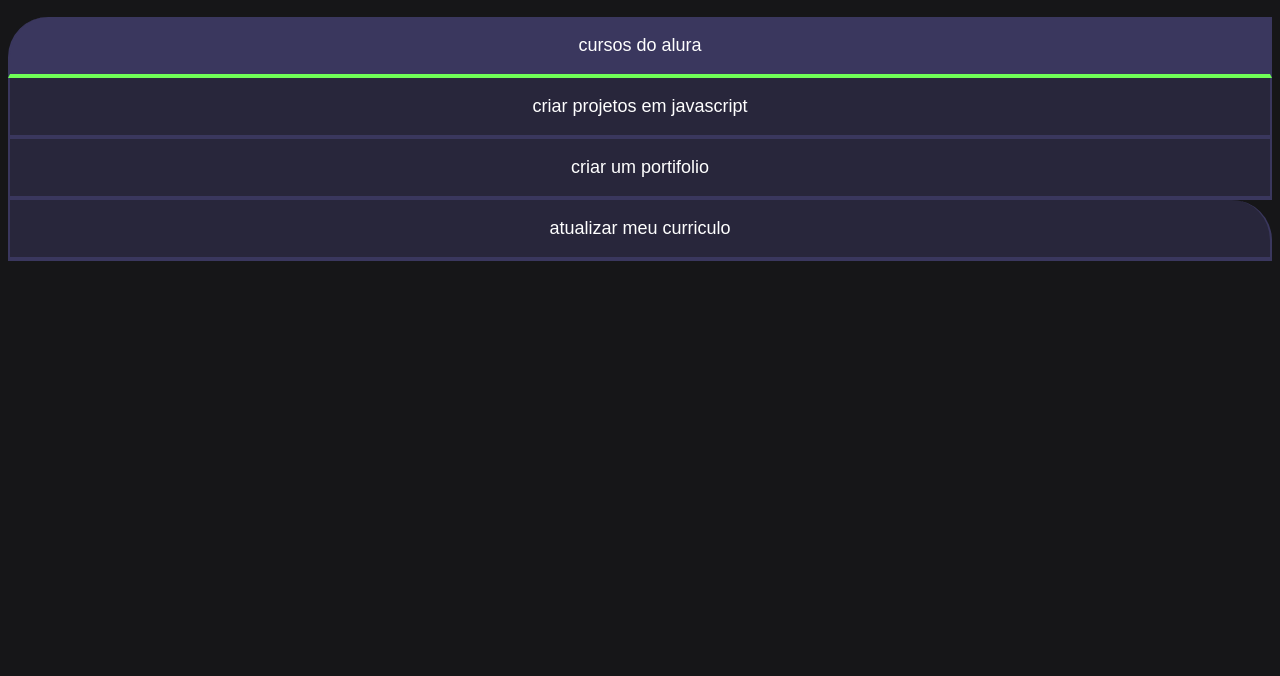
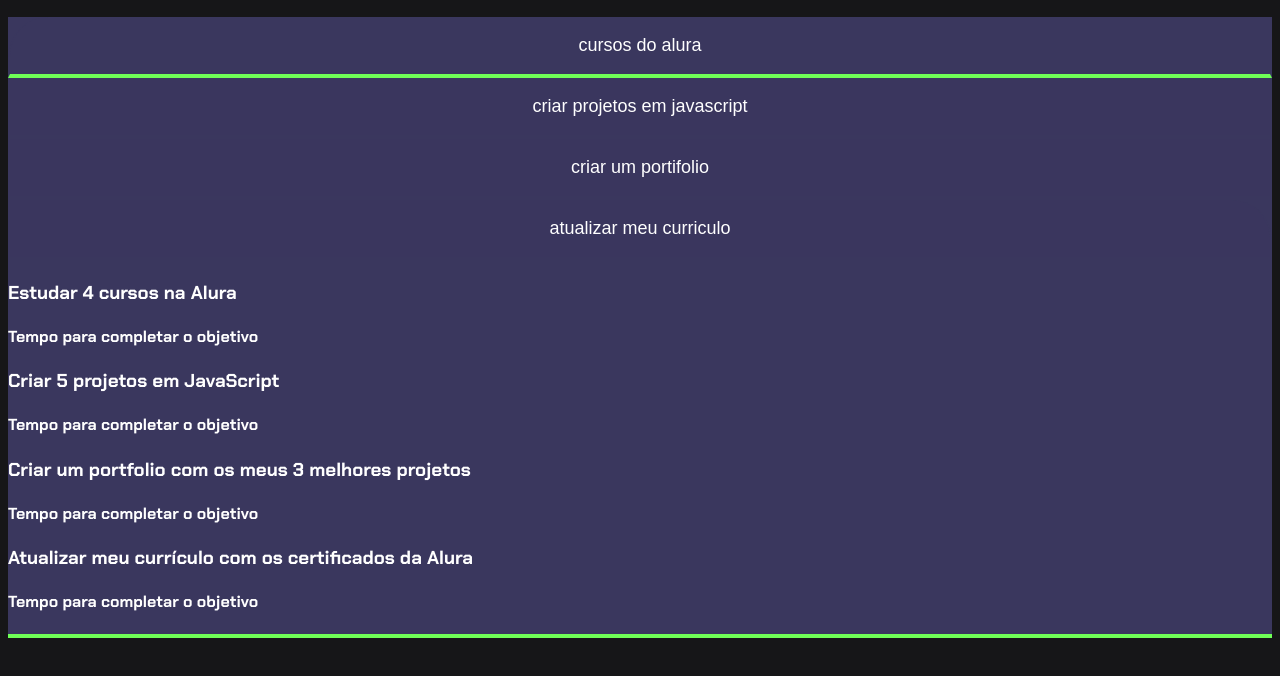
Before and after one commit to Umotakinho/PROJETODEVIDA, a plain HTML site: page DAVYD/index.html in a window 1280 px wide. Shown: the part 54-730 px from the top of the page. Drawn offline with Linux system fonts and the light colour scheme.

Commit message:
Update index.html

```diff
--- a/DAVYD/index.html
+++ b/DAVYD/index.html
@@ -1,6 +1,5 @@
 <!DOCTYPE html>
 <html lang="pt-br">
-
 <head>
   <meta charset="UTF-8">
   <meta name="viewport" content="width=device-width, initial-scale=1.0">
@@ -8,15 +7,33 @@
   <link rel="stylesheet" href="style.css">
 </head>
 <body>
-
 <section class="conteudo pricipal">
     <h2 class="titulo principal">meus objetivos do ano<span></h2>
-<div class="botoes">
+      <div class="aba-conteudo ativo">
+      <div class="botoes">
 <button class="botao ativo">cursos do alura</button>
 <button class="botao">criar projetos em javascript</button>
 <button class="botao">criar um portifolio</button>
 <button class="botao">atualizar meu curriculo</button>
 </div>
+<div class="abas-textos">
+  <div class="aba-conteudo">
+      <h3 class="aba-conteudo-titulo-principal">Estudar 4 cursos na Alura</h3>
+      <h4 class="aba-conteudo-titulo-secundario">Tempo para completar o objetivo</h4>
+  </div>
+  <div class="aba-conteudo">
+      <h3 class="aba-conteudo-titulo-principal">Criar 5 projetos em JavaScript</h3>
+      <h4 class="aba-conteudo-titulo-secundario">Tempo para completar o objetivo</h4>
+  </div>
+  <div class="aba-conteudo">
+      <h3 class="aba-conteudo-titulo-principal">Criar um portfolio com os meus 3 melhores projetos</h3>
+      <h4 class="aba-conteudo-titulo-secundario">Tempo para completar o objetivo</h4>
+  </div>
+  <div class="aba-conteudo">
+      <h3 class="aba-conteudo-titulo-principal">Atualizar meu currículo com os certificados da Alura</h3>
+      <h4 class="aba-conteudo-titulo-secundario">Tempo para completar o objetivo</h4>
+  </div>
+</div>
 </section>
 <script src="main.js"></script>
 </body>
```
